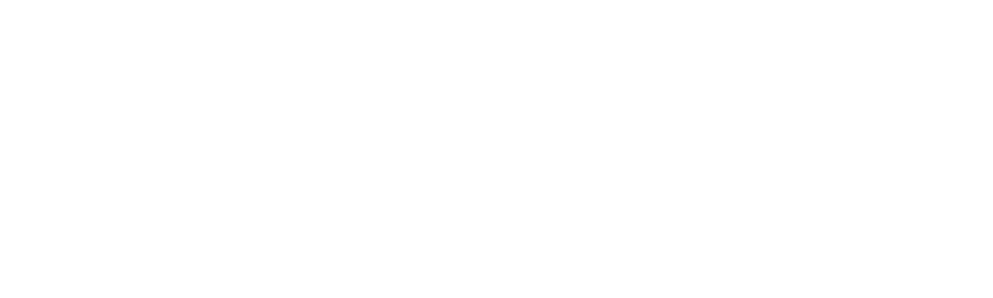
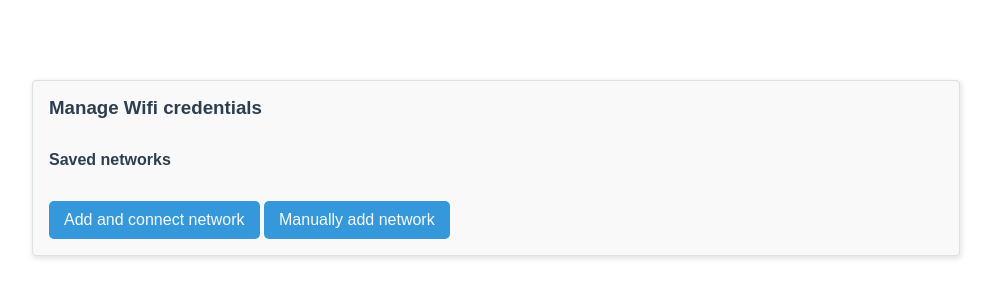
Before and after one commit to Akrobate/sound-roll, a website: page code/webinterface/index.html in a window 1280 px wide. Shown: the whole page, without its empty margins (144-1137 px from the left). Drawn offline with Linux system fonts and the light colour scheme.

Commit message:
Wifi credential webinterface

```diff
--- a/code/webinterface/index.html
+++ b/code/webinterface/index.html
@@ -8,7 +8,22 @@
     </head>
     <body>
         <div class="container">
-
+            <div class="card mt-lg elevation" id="wifi-credentials-manager">
+                <h3 class="mb-lg">
+                    Manage Wifi credentials
+                </h3>
+                <h4 class="mb-lg">
+                    Saved networks
+                </h4>
+                <div class="main-actions">
+                    <button class="" onclick="addAndConnectNetwork()">
+                        Add and connect network
+                    </button>
+                    <button class="" onclick="connectToNetwork()">
+                        Manually add network
+                    </button>
+                </div>
+            </div>
         </div>
     </body>
 </html>
```
